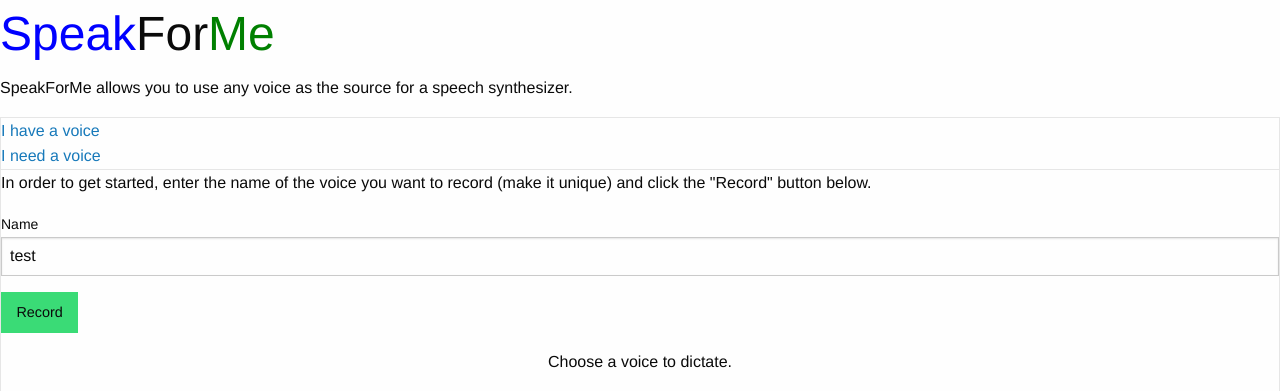
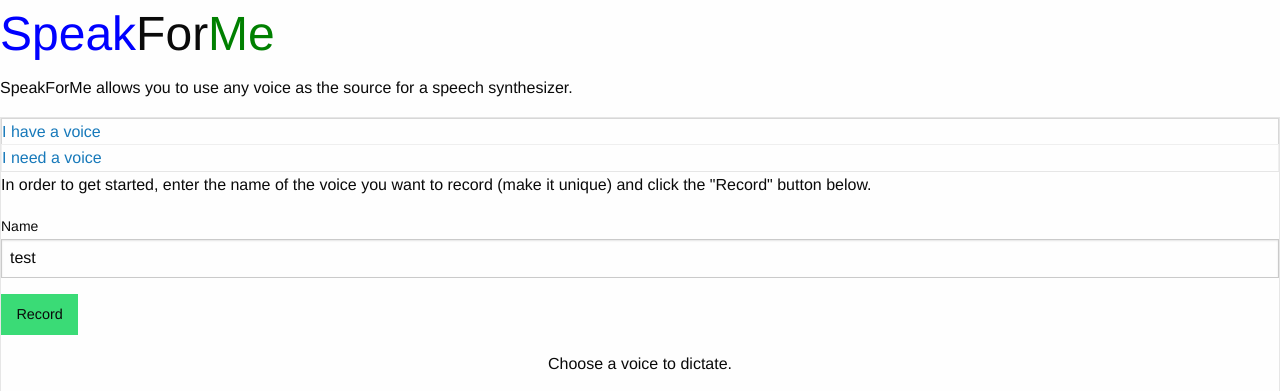
Before and after one commit to gunthercox/SpeakForMe, a Flask app: page / in a window 1280 px wide. Shown: the top 391 px of the page. Run offline with Flask 2, Linux system fonts and the light colour scheme; some libraries are stand-ins or nearby versions.

Commit message:
Improved the tab UX.

```diff
--- a/static/css/main.css
+++ b/static/css/main.css
@@ -5,3 +5,13 @@
 .me {
   color: green;
 }
+
+.tabs dd {
+  border: 1px solid #efefef;
+  border-bottom: none;;
+}
+
+.tabs dd.active {
+  border: 1px solid #D7D7D7;
+  border-bottom: none;;
+}
```
